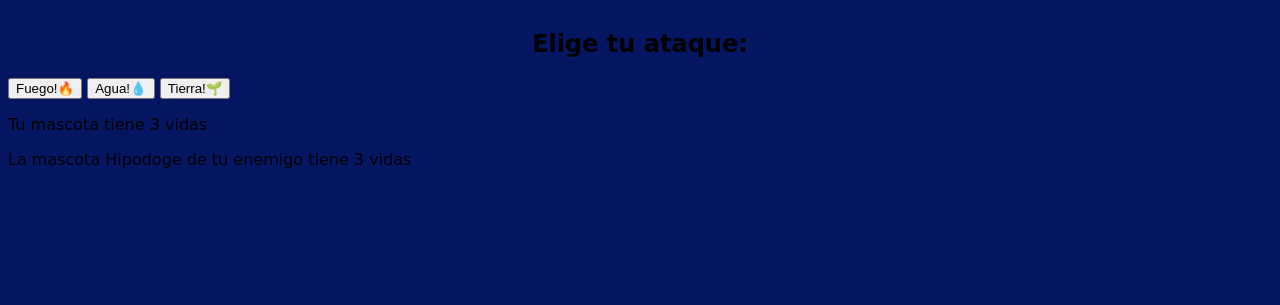
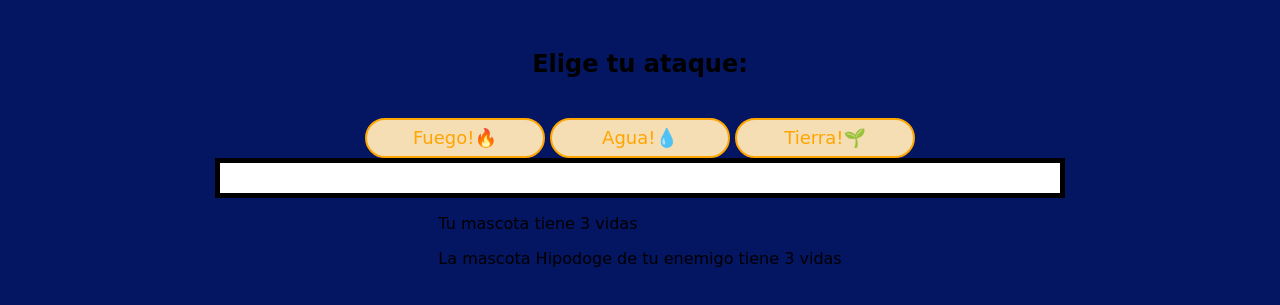
Before and after one commit to JhordyMora/mokepon, a plain HTML site: page index.html in a window 1280 px wide. Both pictures are taken after a click on the button "Seleccionar". Shown: the part 95-400 px from the top of the page. Drawn offline with Linux system fonts and the light colour scheme; a web font is replaced by a local one.

Commit message:
More visual modifications

```diff
--- a/index.html
+++ b/index.html
@@ -15,62 +15,61 @@
         <h2 class="subtitulo">Elige a tu mascota:</h2>
         <div class="tarjetas">
 
+            <input type="radio" name="mascota" id="hipodoge"/>
             <label for="hipodoge" class="tarjeta-de-mokepon">
                 <p>Hipodoge</p>
                 <img src="./assets/mokepons_mokepon_hipodoge_attack.png" alt="Hipodoge">
             </label>
-            <input type="radio" name="mascota" id="hipodoge"/>
 
+            <input type="radio" name="mascota" id="capipego"/>
             <label for="capipego" class="tarjeta-de-mokepon">
                 <p>Capipego</p>
                 <img src="./assets/mokepons_mokepon_capipepo_attack.png" alt="Capipego">
             </label>
-            <input type="radio" name="mascota" id="capipego"/>
 
+            <input type="radio" name="mascota" id="ratigueya"/>
             <label for="ratigueya"class="tarjeta-de-mokepon">
                 <p>Ratigueya</p>
                 <img src="./assets/mokepons_mokepon_ratigueya_attack.png" alt="Ratigueya">
             </label>
-            <input type="radio" name="mascota" id="ratigueya"/>
 
+            <input type="radio" name="mascota" id="langostelvis"/>
             <label for="langostelvis"class="tarjeta-de-mokepon">
                 <p>Langostelvis</p>
                 <img src="./assets/2001.i203.007_cartoon_monster_set-11.jpg" alt="Langostelvis">
             </label>
-            <input type="radio" name="mascota" id="langostelvis"/>
 
+            <input type="radio" name="mascota" id="tucapalma"/>
             <label for="tucapalma" class="tarjeta-de-mokepon">
                 <p>Tucapalma</p>
                 <img src="./assets/58_03.jpg" alt="Tucapalma">
             </label>
-            <input type="radio" name="mascota" id="tucapalma"/>
 
+            <input type="radio" name="mascota" id="pydos"/>
             <label for="pydos" class="tarjeta-de-mokepon">
                 <p>Pydos</p>
                 <img src="./assets/Funny-orange-monster-on-transparent-PNG.png" alt="Pydos">
             </label>
-            <input type="radio" name="mascota" id="pydos"/>
         </div>
 
     <button id="btn-mascota">Seleccionar</button>
     </section>
 
     <section id="seleccionar-ataque">
-        <h2 class="subtitulo">Elige tu ataque:</h2>
+        <h2>Elige tu ataque:</h2>
 
         <div >
-            <button id="btn-fuego">Fuego!🔥</button>
-            <button id="btn-agua">Agua!💧</button>
-            <button id="btn-tierra">Tierra!🌱</button>
+            <button id="btn-fuego" class="ataques">Fuego!🔥</button>
+            <button id="btn-agua" class="ataques">Agua!💧</button>
+            <button id="btn-tierra" class="ataques">Tierra!🌱</button>
+            <section id="reiniciar">
+                <button id="btn-reiniciar">Reiniciar</button>
+            </section>
         </div>
 
         <div>
             <section id="mensajes">
 
-            </section>
-
-            <section id="reiniciar">
-                <button id="btn-reiniciar">Reiniciar</button>
             </section>
         </div>
 
--- a/js/mokepon.js
+++ b/js/mokepon.js
@@ -26,7 +26,7 @@ function iniciarJuego(){
 
 function seleccionarMascotaJugador(){
     let sectionSeleccionarAtaque = document.querySelector("#seleccionar-ataque");
-    sectionSeleccionarAtaque.style.display = "block";
+    sectionSeleccionarAtaque.style.display = "Flex";
     let sectionSeleccionarMascota = document.getElementById('seleccionar-mascota')
 
     let inputHipodoge = document.querySelector("#hipodoge");
@@ -144,7 +144,7 @@ function crearMensajeFinal(resultadoFinal){
     botonTierra.disabled = true;
 
     let seccionReiniciar = document.querySelector("#reiniciar");
-    seccionReiniciar.style.display = "block";
+    seccionReiniciar.style.display = "Flex";
 
 }
 
--- a/styles.css
+++ b/styles.css
@@ -43,6 +43,10 @@ body{
     align-items: center;
 }
 
+input[type="radio"]:checked + label{
+    background-color: white;
+}
+
 .tarjeta-de-mokepon img{
     display: flex;
     justify-content: center;
@@ -64,3 +68,44 @@ input{
     font-family: 'Bungee Spice', cursive;
     margin: 20px 0px 0px 0px;
 }
+
+#seleccionar-ataque{
+    flex-direction: column;
+    align-items: center;
+}
+
+.ataques{
+    width: 180px;
+    height: 40px;
+    background: wheat;
+    border-radius: 40px;
+    color: orange;
+    border: 2px solid;
+    font-family: 'Bungee Spice', cursive;
+    font-size: large;
+    margin: 20px 0px 0px 0px;
+}
+
+#reiniciar{
+    justify-content: center;
+}
+
+#btn-reiniciar{
+    width: 180px;
+    height: 40px;
+    background: wheat;
+    border-radius: 40px;
+    color: orange;
+    border: 2px solid;
+    font-family: 'Bungee Spice', cursive;
+    font-size: large;
+    margin: 20px 0px 0px 0px;
+}
+
+#mensajes{
+    box-sizing: border-box;
+    width: 850px;
+    border: 5px solid black;
+    padding: 15px;
+    background-color: white;
+}
```
